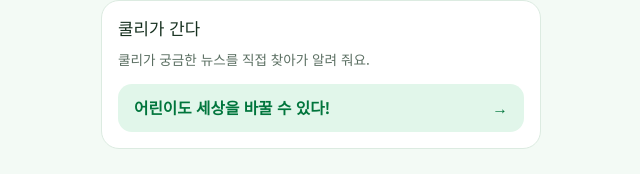
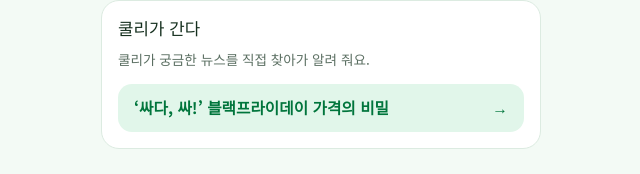
Before and after one commit to newscool-kids/instalink, a plain HTML site: page index.html in a window 1280 px wide. Shown: the part 718-892 px from the top of the page, without its empty margins (319-959 px from the left). Drawn offline with Linux system fonts and the light colour scheme.

Commit message:
쿨리가 간다를 블랙프라이데이 기사로 교체
Co-Authored-By: Claude Opus 5.5 <noreply@anthropic.com>
Claude-Session: https://claude.ai/code/session_019x6XNGjxNwByAUfQ89jEz5

```diff
--- a/index.html
+++ b/index.html
@@ -217,7 +217,7 @@ footer a{color:var(--green-ink);font-weight:500}
   <section class="panel cooleygo">
     <h3>쿨리가 간다</h3>
     <span class="sub">쿨리가 궁금한 뉴스를 직접 찾아가 알려 줘요.</span>
-    <a class="btn" href="https://www.newscool.co/cooleygo-childrensassembly/?utm_source=instagram&amp;utm_medium=social&amp;utm_campaign=2026_childrens_assembly&amp;utm_content=profile_cooley_assembly" target="_blank" rel="noopener">어린이도 세상을 바꿀 수 있다! <span aria-hidden="true">→</span></a>
+    <a class="btn" href="https://www.newscool.co/cooleygo-blackfriday/?utm_source=instagram&amp;utm_medium=social&amp;utm_campaign=2026_black_friday&amp;utm_content=profile_cooley_blackfriday" target="_blank" rel="noopener">‘싸다, 싸!’ 블랙프라이데이 가격의 비밀 <span aria-hidden="true">→</span></a>
   </section>
 
   <section class="stack">
```
